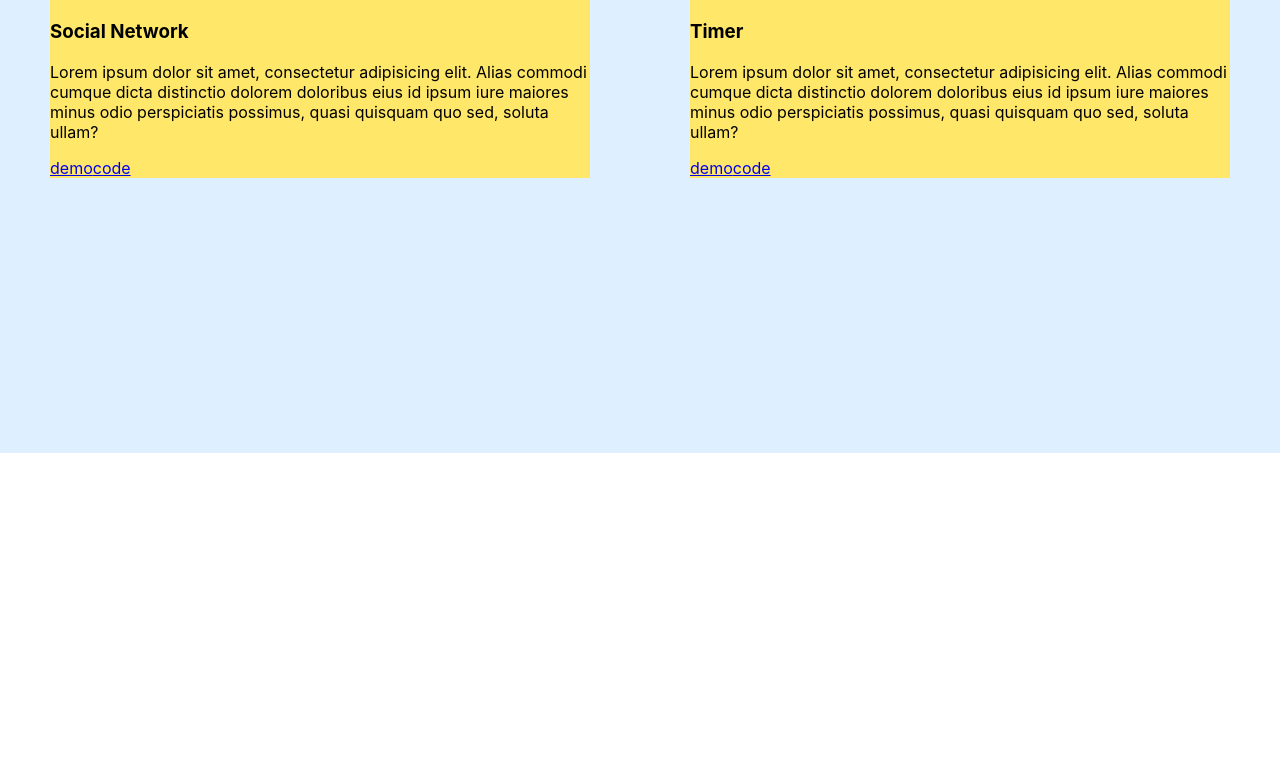
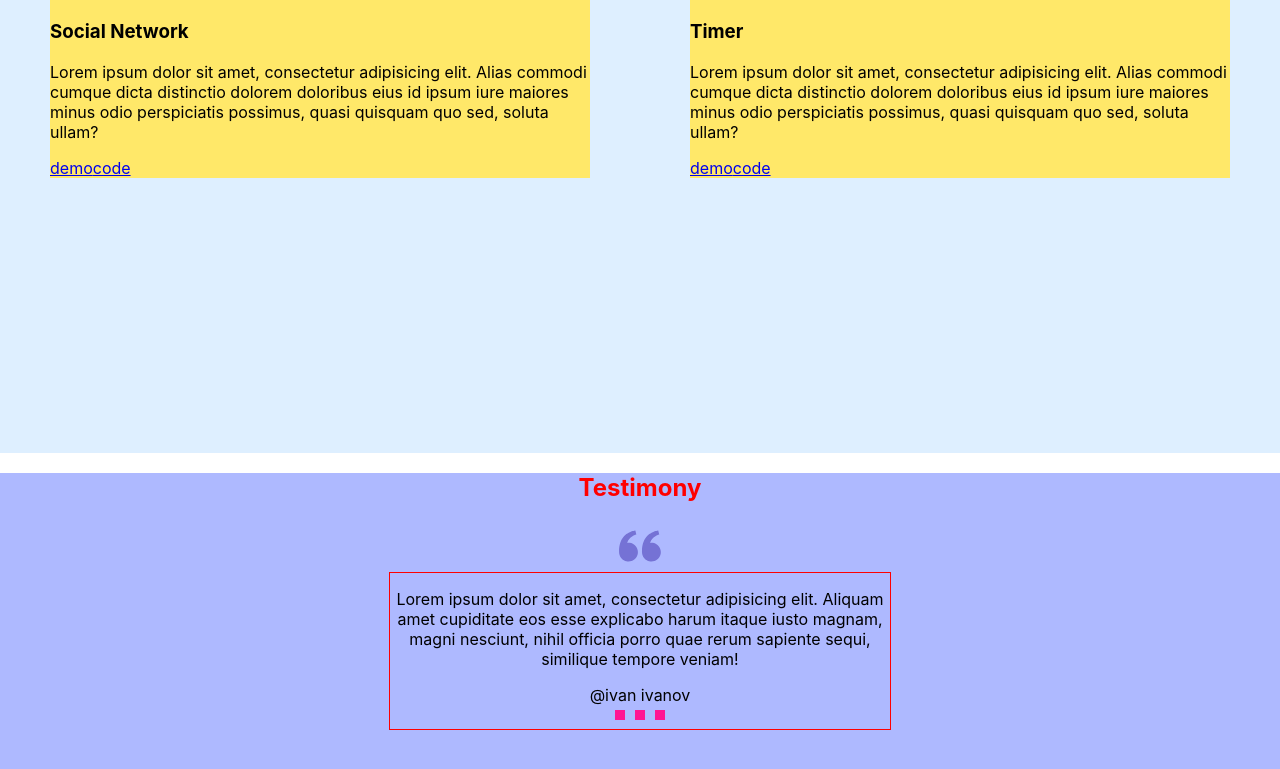
Before and after one commit to klevchuk/portfolio, a React app: page / in a window 1280 px wide. Shown: the part 2041-2810 px from the top of the page. Before the commit the page ends 2494 px from the top, so only its background shows below. Built offline with nearby package versions, Linux system fonts and the light colour scheme.

Commit message:
Testimony structure

```diff
--- a/src/App.tsx
+++ b/src/App.tsx
@@ -3,6 +3,7 @@
 import {Main} from "./layout/sections/main/Main";
 import {Skills} from "./layout/sections/skills/Skills";
 import {Works} from "./layout/sections/works/Works";
+import {Testimony} from "./layout/sections/testimony/Testimony";
 
 
 function App() {
@@ -12,6 +13,7 @@
             <Main/>
             <Skills/>
             <Works/>
+            <Testimony/>
         </div>
     );
 }
--- /dev/null
+++ b/src/componend/slider/Slider.tsx
@@ -0,0 +1,52 @@
+import React from 'react';
+import styled from "styled-components";
+import {FlexWrapper} from "../FlexWrapper";
+
+export const Slider = () => {
+    return (
+        <StyledSlider>
+            <FlexWrapper>
+                <Slide>
+                    <Text>Lorem ipsum dolor sit amet, consectetur adipisicing elit. Aliquam amet cupiditate eos esse
+                        explicabo harum itaque iusto magnam, magni nesciunt, nihil officia porro quae rerum sapiente
+                        sequi, similique tempore veniam!</Text>
+                    <Name>@ivan ivanov</Name>
+                </Slide>
+            </FlexWrapper>
+            <Pagination>
+                <span> </span>
+                <span> </span>
+                <span> </span>
+            </Pagination>
+        </StyledSlider>
+    );
+};
+const StyledSlider = styled.div`
+  border: 1px solid red;
+  max-width: 500px;
+  display: flex;
+  flex-direction: column;
+  align-items: center;
+`
+
+const Slide = styled.div`
+  text-align: center;
+`
+
+const Text = styled.p`
+
+`
+
+const Name = styled.span`
+
+`
+
+const Pagination = styled.div`
+  span {
+    display: inline-block;
+    width: 10px;
+    height: 10px;
+    margin: 5px;
+    background-color: deeppink;
+  }
+`
--- /dev/null
+++ b/src/layout/sections/testimony/Testimony.tsx
@@ -0,0 +1,23 @@
+import React from 'react';
+import styled from "styled-components";
+import {SectionTitle} from "../../../componend/SectionTitle";
+import {Icon} from "../../../componend/icon/Icon";
+import {Slider} from "../../../componend/slider/Slider";
+import {FlexWrapper} from "../../../componend/FlexWrapper";
+
+export const Testimony = () => {
+    return (
+        <StyledTestimony>
+            <SectionTitle>Testimony</SectionTitle>
+            <FlexWrapper direction={"column"} align={"center"}>
+                <Icon iconId={"quote"}/>
+                <Slider/>
+            </FlexWrapper>
+        </StyledTestimony>
+    );
+};
+
+const StyledTestimony = styled.section`
+    background-color: #aeb9ff;
+  min-height: 50vh;
+`
```
